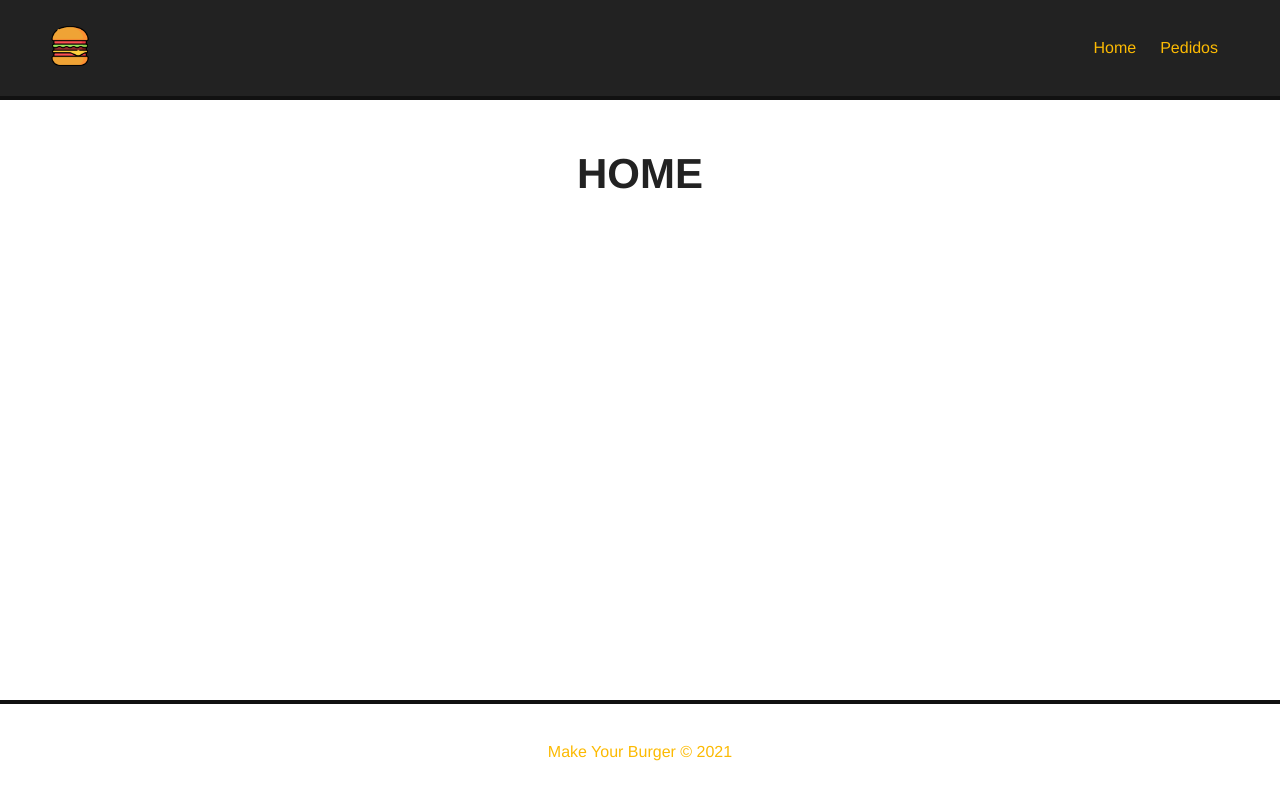
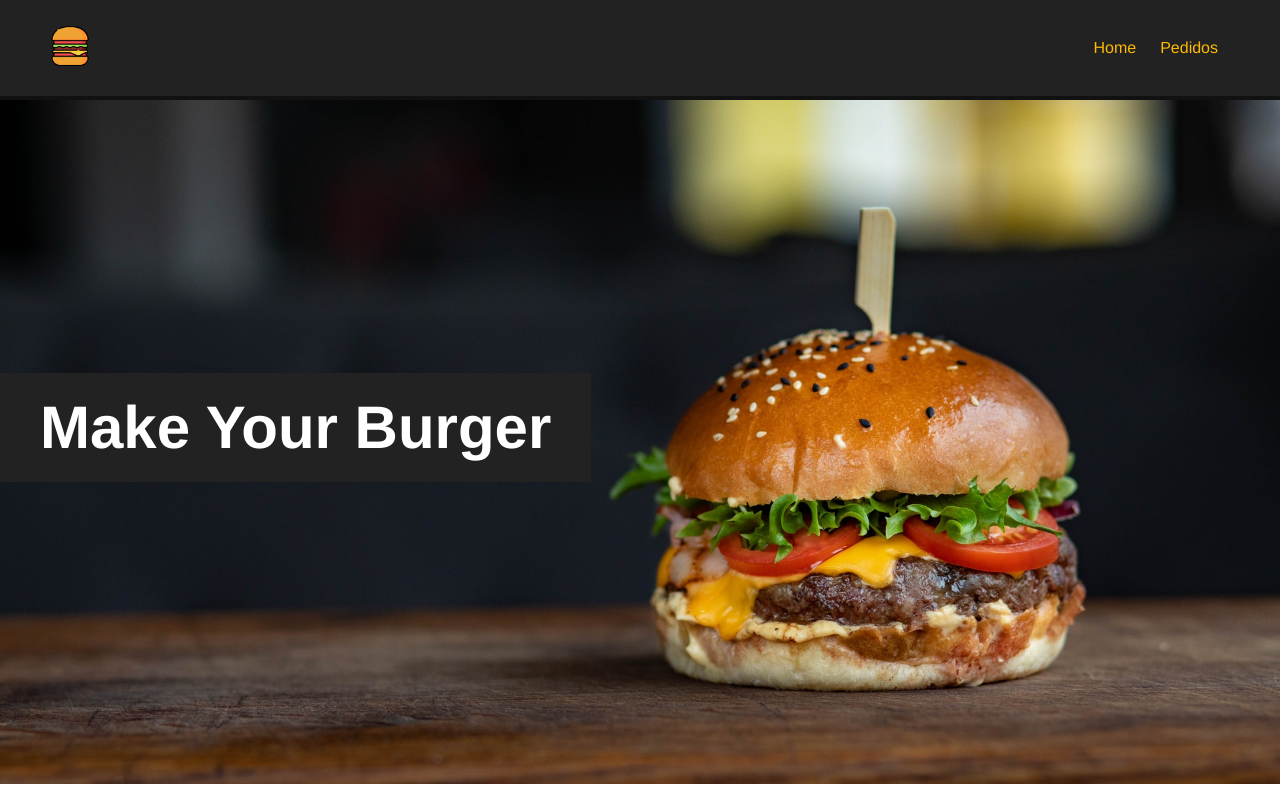
Before and after one commit to regislopeseso/Curso_Vue3_Mattheus_Battisti, a Vue app in the folder 3_make_your_burger/: page / in a window 1280 px wide. Shown: the top 800 px of the page. Built offline with nearby package versions, Linux system fonts and the light colour scheme.

Commit message:
Add Aula 23 - Criando o Banner da aplicação

```diff
--- a/3_make_your_burger/src/App.vue
+++ b/3_make_your_burger/src/App.vue
@@ -28,6 +28,12 @@
     padding: 0;
     margin: 0;
     box-sizing:  border-box;
+    --header-height: 100px;
+    --footer-height: 100px;
+    --white-color: #fff;
+    --graphite-color: #222;
+    --mustard-color:  #FCBA03;
+    --fire-brick: #111;
   }
   body {
     height: 100%;
@@ -35,7 +41,7 @@
   }
 
   .main-container {
-    min-height: calc(100vh - 100px - 100px);
+    min-height: calc(100vh - var(--header-height) - var(--footer-height));
     padding: 50px;
   }
 
@@ -43,7 +49,7 @@
     text-align: center;
     font-size: 42px;
     margin-bottom: 30px;
-    color: #222;
+    color: var(--graphite-color);
   }
 
 
--- /dev/null
+++ b/3_make_your_burger/src/components/Banner.vue
@@ -0,0 +1,34 @@
+<template>
+  <div id="main-banner">
+    <h1>Make Your Burger</h1>
+  </div>
+</template>
+
+<script>
+  export default {
+    name: "Banner"
+  }
+</script>
+
+<style scoped>
+
+  #main-banner {
+    background-image: url('/public/img/burger.jpg');
+    background-position: center;
+    background-size: cover;
+    background-repeat: no-repeat;
+    height: calc(98vh - var(--header-height));
+    display: flex;
+    align-items: center;
+    justify-content: flex-start;
+  }
+
+  #main-banner h1 {
+    color: var(--white-color);
+    text-align: center;
+    font-size: 60px;
+    background-color: var(--graphite-color);
+    padding: 20px 40px;
+  }
+
+</style>
--- a/3_make_your_burger/src/components/Footer.vue
+++ b/3_make_your_burger/src/components/Footer.vue
@@ -12,10 +12,10 @@
 
 <style scoped>
   #footer {
-    height: 100px;
-    background-color:transparent;
-    border-top: 4px solid #111;
-    color: #FCBA03;
+    height: var(--footer-height);
+    background-color: var(--graphite-color);
+    border-top: 4px solid var(--fire-brick);
+    color: var(--mustard-color);
     display: flex;
     align-items: center;
     justify-content: center;
--- a/3_make_your_burger/src/components/Navbar.vue
+++ b/3_make_your_burger/src/components/Navbar.vue
@@ -19,13 +19,13 @@
 
 <style scoped>
   #nav {
-    background-color: #222;
-    border-bottom: 4px solid #111;
+    background-color: var(--graphite-color);
+    border-bottom: 4px solid var(--fire-brick);
     padding: 15px 50px;
     display: flex;
     justify-content: flex-end;
     align-items: center;
-    height: 100px;
+    height: var(--header-height);
   }
 
   #nav #logo-url{
@@ -39,13 +39,13 @@
   }
 
   #nav a{
-    color: #FCBA03;
+    color: var(--mustard-color);
     text-decoration: none;
     margin: 12px;
     transition: .5s;
   }
 
   #nav a:hover {
-    color: #fff;
+    color: var(--white-color);
   }
 </style>
--- a/3_make_your_burger/src/views/Home.vue
+++ b/3_make_your_burger/src/views/Home.vue
@@ -1,17 +1,20 @@
 <template>
+  <div>
+     <Banner />
      <div class="main-container">
        <h1>HOME</h1>
+     </div>
   </div>
 </template>
 
 <script>
-// @ is an alias to /src
+  import Banner from '../components/Banner'
 
 
   export default {
     name: 'Home',
     components: {
-
+      Banner
     }
   }
 </script>
```
Also changed, not shown: 3_make_your_burger/public/img/burger_new.jpg (added). Lines whose indentation alone changed are shown as unchanged.
